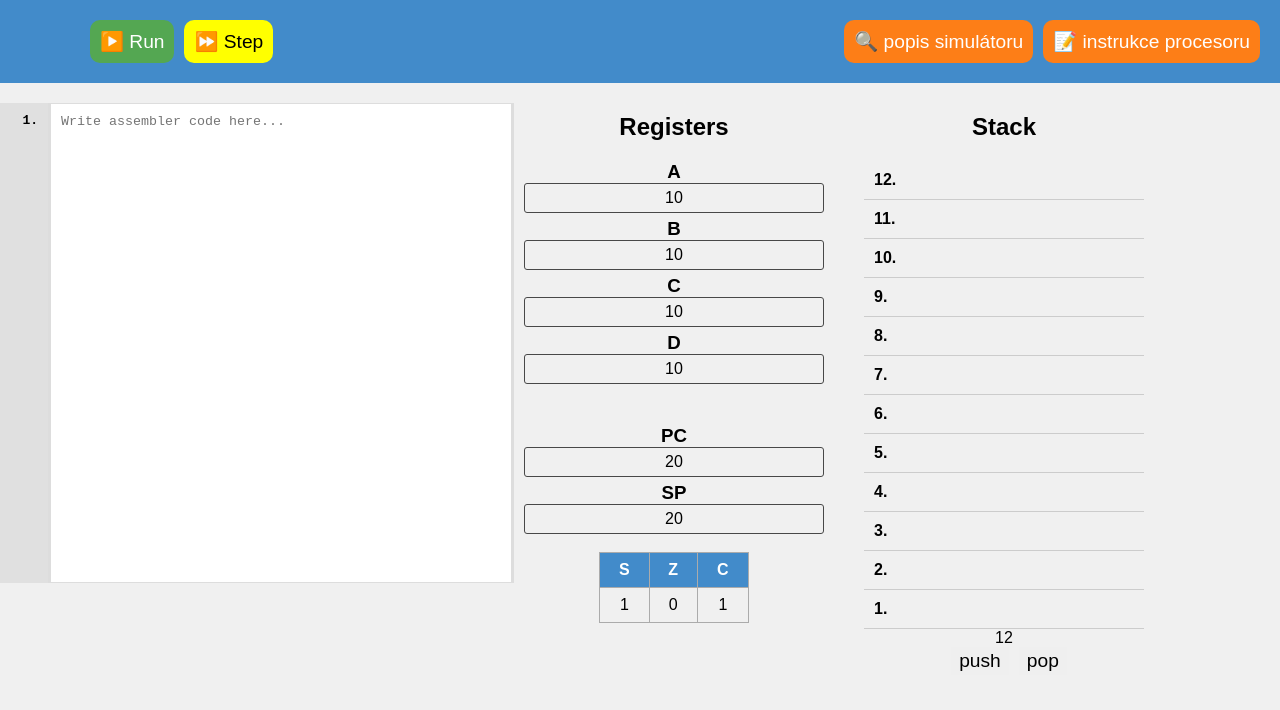
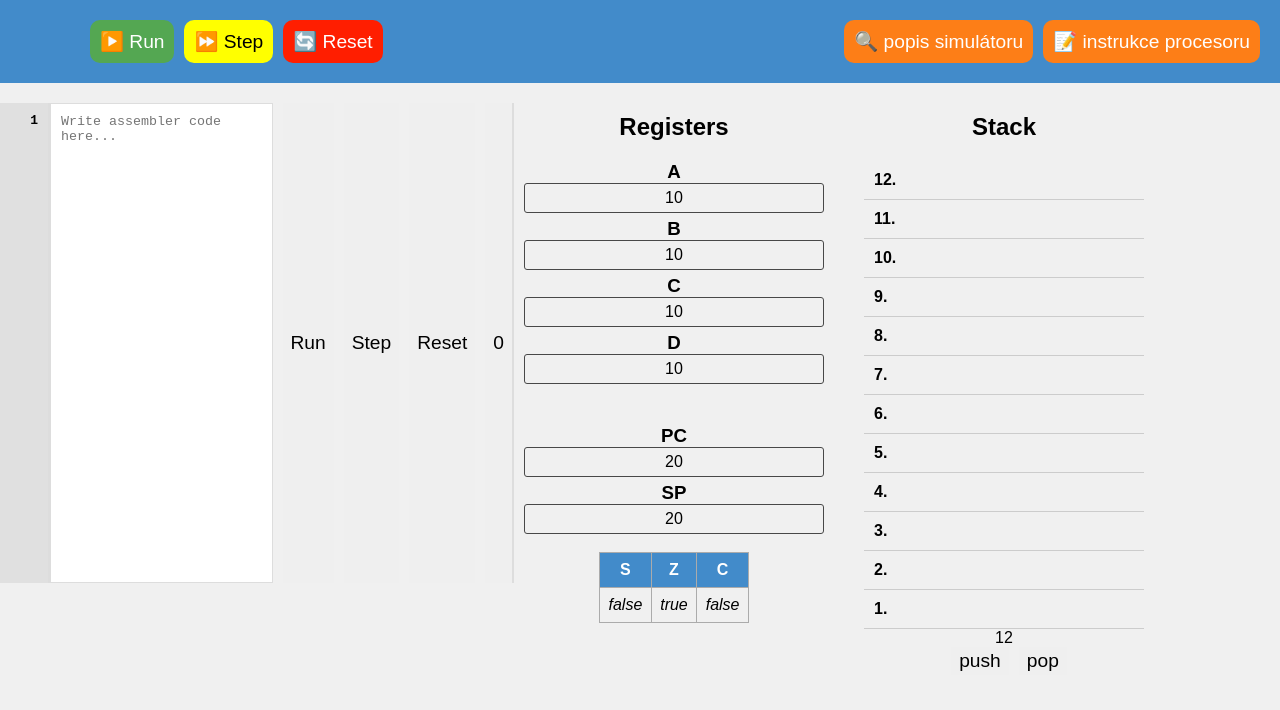
Before and after one commit to DanTabarka/AssemblerSimulator, a React (Create React App) app: page / in a window 1280 px wide. Shown: the top 710 px of the page. Built offline with nearby package versions, Linux system fonts and the light colour scheme.

Commit message:
Step() skeleton almost done

```diff
--- a/src/Buttons/Buttons.js
+++ b/src/Buttons/Buttons.js
@@ -2,6 +2,10 @@ import './style.css';
 import React, { useState, useRef, useEffect } from 'react';
 
 function Buttons() {
+
+  // const handleStepClick = () => {
+  //   setCurrentLine(prevLine => prevLine + 1);
+  // };
 
 
   return (
@@ -9,6 +13,7 @@ function Buttons() {
       <div className="button-group left">
         <button className='run' onClick={() => alert('Run code clicked!')}>▶️ Run</button>
         <button className='step' onClick={() => alert('Run code clicked!')}>⏩ Step</button>
+        <button className='reset' onClick={() => alert('Run code clicked!')}>🔄 Reset</button>
       </div>
       <div className="button-group right">
         <button className='info'>🔍 popis simulátoru</button>
--- a/src/Buttons/style.css
+++ b/src/Buttons/style.css
@@ -55,6 +55,19 @@ button:hover {
     background-color: hsl(60, 100%, 40%);
 }
 
+.reset {
+    color: white;
+    background-color: hsl(7, 100%, 50%);
+    padding: 10px;
+    border-radius: 10px;
+    border: none;
+}
+
+.reset:hover {
+    cursor: pointer;
+    background-color: hsl(7, 100%, 40%);
+}
+
 .info {
     color: white;
     background-color: hsl(27, 98%, 54%);
--- a/src/Code/Code.js
+++ b/src/Code/Code.js
@@ -5,14 +5,19 @@ function Code() {
   const [code, setCode] = useState('');
   const codeInputRef = useRef(null);
   const lineNumbersRef = useRef(null);
+  const [currentLine, setCurrentLine] = useState(0);
 
   const updateLineNumbers = () => {
     const lines = code.split('\n');
     let lineNumberText = '';
     for (let i = 1; i <= lines.length; i++) {
-      lineNumberText += i + '.\n';
+      if (i === currentLine) {
+        lineNumberText += `<span class="highlight">${i}</span>\n`;
+      } else {
+        lineNumberText += `${i}\n`;
+      }
     }
-    lineNumbersRef.current.textContent = lineNumberText;
+    lineNumbersRef.current.innerHTML = lineNumberText;
   };
 
   const syncScroll = () => {
@@ -23,7 +28,15 @@ function Code() {
 
   useEffect(() => {
     updateLineNumbers();
-  }, [code]);
+  }, [code, currentLine]);
+
+  const handleStepClick = () => {
+    setCurrentLine(prevLine => prevLine + 1);
+  };
+
+  const handleResetClick = () => {
+    setCurrentLine(0);
+  };
 
   return (
     <div className="code">
@@ -36,6 +49,10 @@ function Code() {
         onScroll={syncScroll}
         placeholder="Write assembler code here..."
       />
+      <button>Run</button>
+      <button onClick={handleStepClick}>Step</button>
+      <button onClick={handleResetClick}>Reset</button>
+      <button>{currentLine}</button>
     </div>
   );
 }
--- a/src/Code/style.css
+++ b/src/Code/style.css
@@ -32,3 +32,10 @@
     resize: none;
     height: 100%;
   }
+
+  .highlight {
+    background-color: rgb(255, 0, 0);
+    color: white;
+    font-weight: bold;
+    font-style: italic;
+  }
--- a/src/Registers/Registers.js
+++ b/src/Registers/Registers.js
@@ -1,8 +1,12 @@
-import React from 'react';
+import React, { useState } from 'react';
 import './style.css';
 import Register from './Register.js'
 
 function Registers() {
+  const [sign, setSign] = useState(false);
+  const [zero, setZero] = useState(true);
+  const [carry, setCarry] = useState(false);
+
   return (
     <div className='registersDiv'>
       <h2>Registers</h2>
@@ -28,9 +32,9 @@ function Registers() {
             </thead>
             <tbody>
                 <tr>
-                    <td>1</td>
-                    <td>0</td>
-                    <td>1</td>
+                    <td className='flags'>{(sign) ? 'true' : 'false'}</td>
+                    <td className='flags'>{(zero) ? 'true' : 'false'}</td>
+                    <td className='flags'>{(carry) ? 'true' : 'false'}</td>
                 </tr>
             </tbody>
         </table>
--- a/src/Stack/style.css
+++ b/src/Stack/style.css
@@ -38,3 +38,7 @@ h2 {
     color: white;
     font-weight: bold;
 }
+
+.flags {
+    font-style: italic;
+}
```
Also changed, not shown: src/Code/LineNumbers.js (+9 -31 lines).
